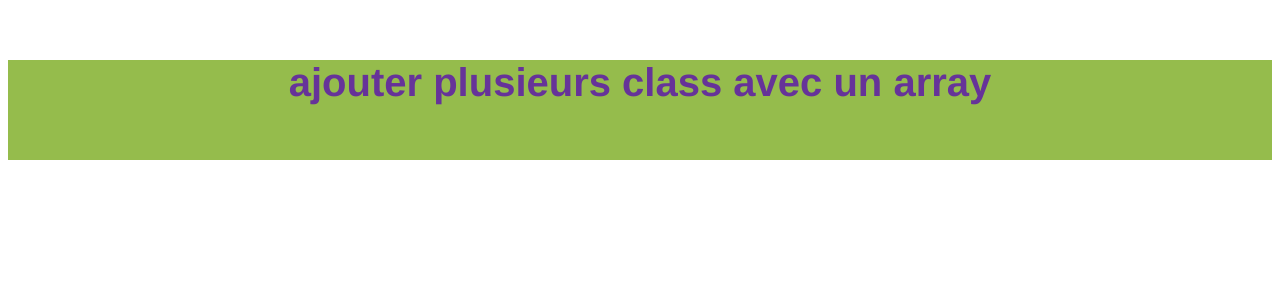
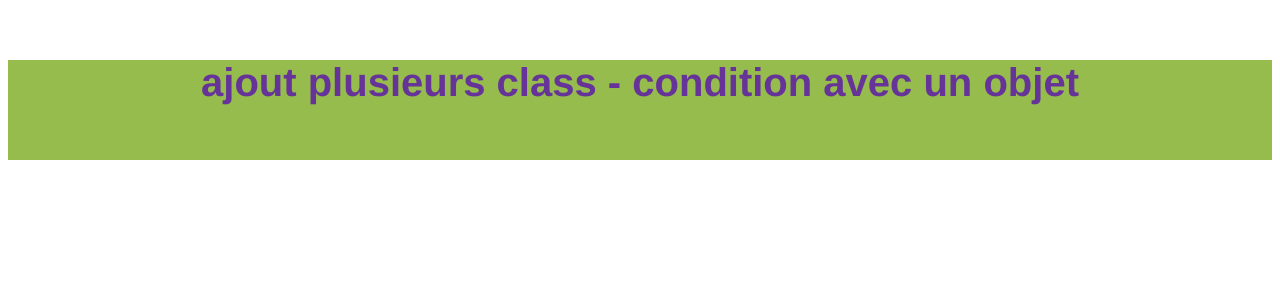
Before and after one commit to lapinRagnar/vue3_tuto, a Vue app: page / in a window 1280 px wide. Shown: the top 300 px of the page. Built offline with nearby package versions, Linux system fonts and the light colour scheme.

Commit message:
v-bind:class - ajout plusieurs class - condition avec un objet

```diff
--- a/src/App.vue
+++ b/src/App.vue
@@ -1,5 +1,5 @@
 <template>
-  <h2 v-bind:class="['new', 'sold_out']">ajouter plusieurs class avec un array</h2>
+  <h2 v-bind:class="{new: isNew, sold_out: isSoldOut }">ajout plusieurs class - condition avec un objet</h2>
 </template>
 
 <script>
@@ -7,7 +7,8 @@ export default {
   name: 'App',
   data(){
     return {
-      isNew: true
+      isNew: true,
+      isSoldOut: true
     }
   }
 }
```
